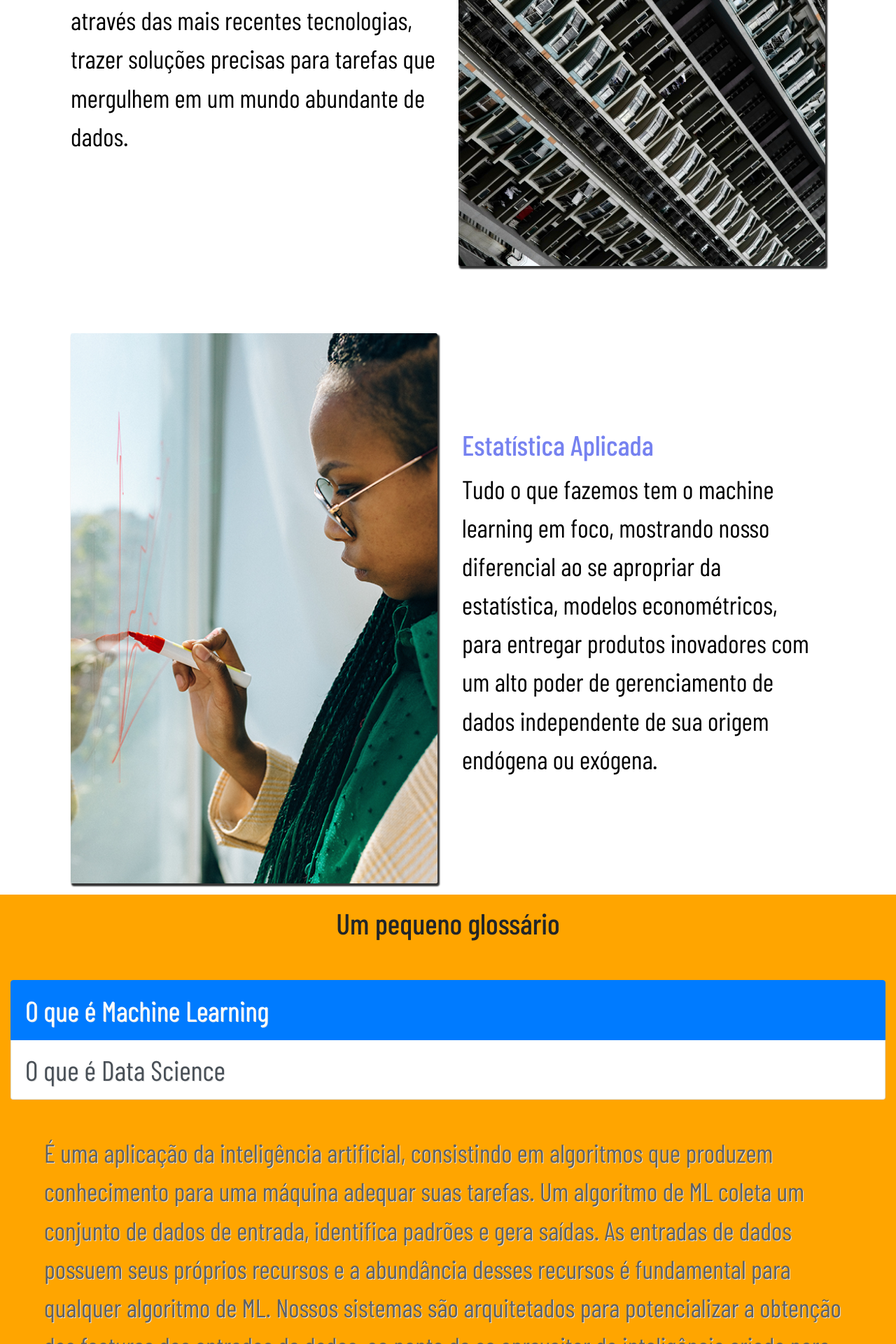
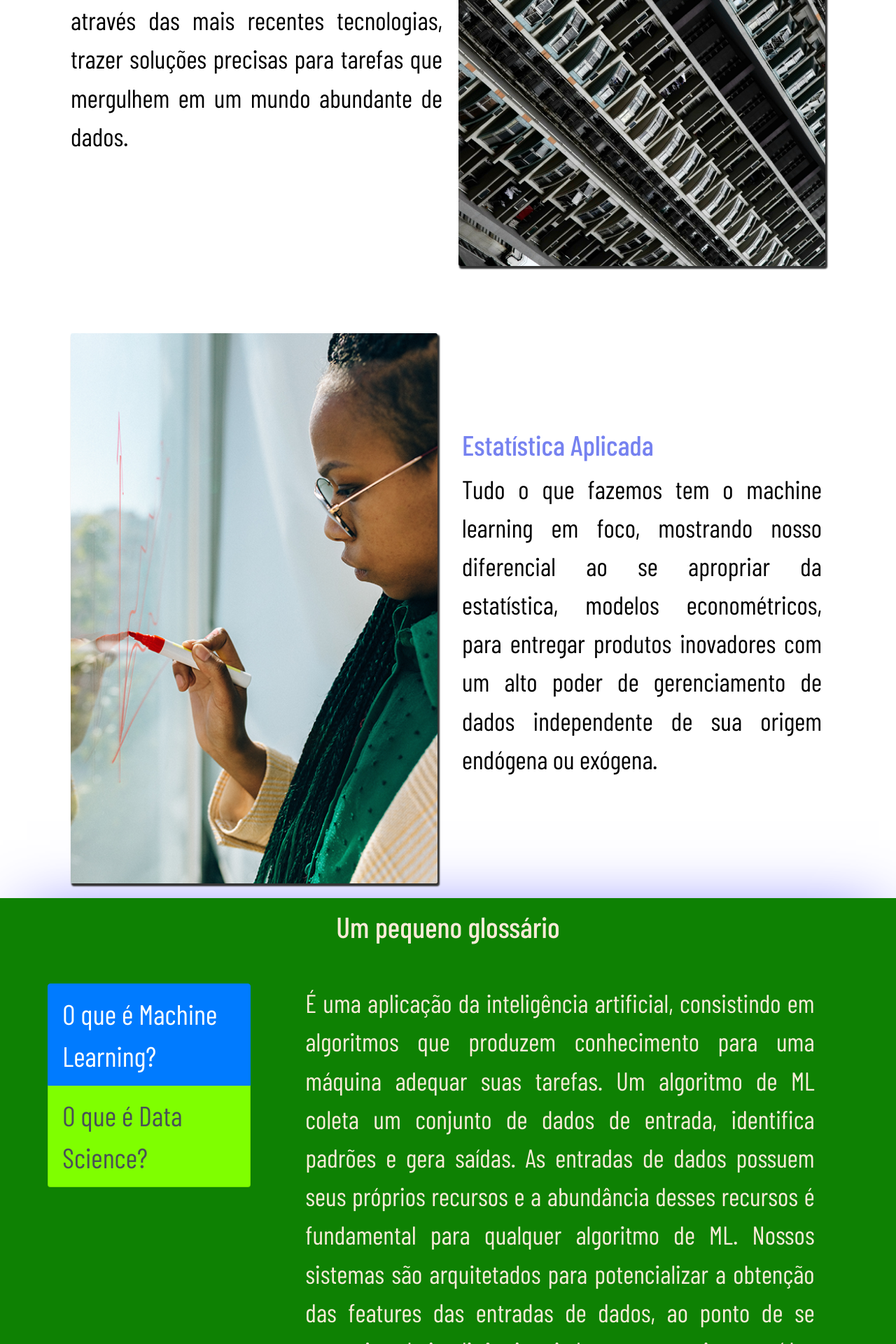
Before and after one commit to duzi5/greenrocket_Flask, a Flask app: page / in a window 1280 px wide. Shown: the part 2040-3960 px from the top of the page at 70% size. Run offline with Flask 2, Linux system fonts and the light colour scheme; some libraries are stand-ins or nearby versions; some web fonts are replaced.

Commit message:
pequena alteração de texto

```diff
--- a/app/static/styles.css
+++ b/app/static/styles.css
@@ -182,8 +182,13 @@ h5{
 }
 p{
     color: #000000;
+    text-align: justify;
     /* color: #cecece;
     text-shadow: #e0e0e0 1px 1px 0; */
+}
+
+.tituloesquerda{
+    text-align: end;
 }
 
 
@@ -271,7 +276,11 @@ p{
 }
 
 .linha5{
-    background: orange;
+    background: rgb(14, 129, 3);
+    -webkit-box-shadow: 7px 1px 95px -31px rgba(4,0,255,0.69);
+    -moz-box-shadow: 7px 1px 95px -31px rgba(4,0,255,0.69);
+    box-shadow: 7px 1px 95px -31px rgba(4,0,255,0.69);
+    margin:5px;
 
 
 }
@@ -299,9 +308,9 @@ p{
 
 
 .tudo{
+    color:antiquewhite;
+}
 
-
-    color: #616161;
-    text-shadow: #e0e0e0 1px 1px 0;
-
+.centro5 a{
+    background-color:chartreuse;
 }
--- a/app/templates/index2.html
+++ b/app/templates/index2.html
@@ -47,8 +47,8 @@
 
   <div class="card2 container  p-3 mt-5">
     <div class="row">
-      <div class="col-6 m-auto" >
-        <h5 class="card-title fonte-media">Nosso DNA</h5>
+      <div class="col-6 m-auto pr-2"  >
+        <h5 class="card-title fonte-media tituloesquerda mr-5">Nosso DNA</h5>
         <p class="card-text fonte-pequena">
           Os projetos que estão em desenvolvimento pela greenrocket possuem, como regra, a inovação em seu DNA. Com isso, nossa empresa busca através das mais recentes tecnologias, trazer soluções precisas para tarefas que mergulhem em um mundo abundante de dados.</p>
         </p>
@@ -81,16 +81,16 @@
 
     <div class="linha5 w-100 justify-content-center container-fluid">
         <div class="row centro5 justify-content-center m-auto">
-            <h2 class="fonte-grande pt-3">Um pequeno glossário</h2>
+            <h2 class="fonte-grande pt-3 tudo">Um pequeno glossário</h2>
             <div class="row justify-content-center">
-                <div class="col-12 mt-5">
+                <div class="col-3 mt-5">
                   <div class="  list-group" id="list-tab" role="tablist">
-                    <a class=" fonte-media tudo list-group-item list-group-item-action active" id="list-home-list" data-toggle="list" href="#list-home" role="tab" aria-controls="home">O que é Machine Learning</a>
-                    <a class="fonte-media tudo list-group-item list-group-item-action" id="list-profile-list" data-toggle="list" href="#list-profile" role="tab" aria-controls="profile">O que é Data Science</a>
+                    <a class=" fonte-media tudo list-group-item list-group-item-action active" id="list-home-list" data-toggle="list" href="#list-home" role="tab" aria-controls="home">O que é Machine Learning?</a>
+                    <a class="fonte-media tudo list-group-item list-group-item-action" id="list-profile-list" data-toggle="list" href="#list-profile" role="tab" aria-controls="profile">O que é Data Science?</a>
 
                   </div>
                 </div>
-                <div class="col-12">
+                <div class="col-8">
                   <div class="tab-content" id="nav-tabContent">
                     <div class="tab-pane fade show active p-5" id="list-home" role="tabpanel" aria-labelledby="list-home-list">
                         <p class="tudo fonte-pequena"> É uma aplicação da inteligência artificial, consistindo em algoritmos que produzem conhecimento para uma máquina adequar suas tarefas. Um algoritmo de ML coleta um conjunto de dados de entrada, identifica padrões e gera saídas. As entradas de dados possuem seus próprios recursos e a abundância desses recursos é fundamental para qualquer algoritmo de ML.
```
